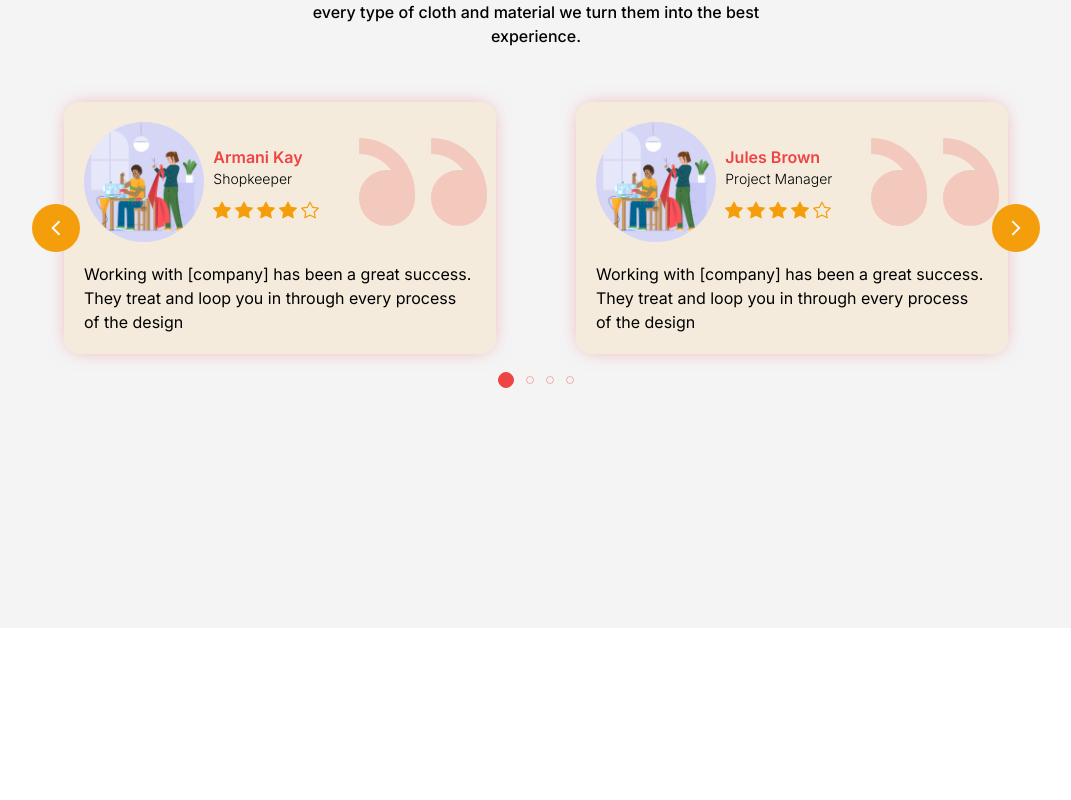
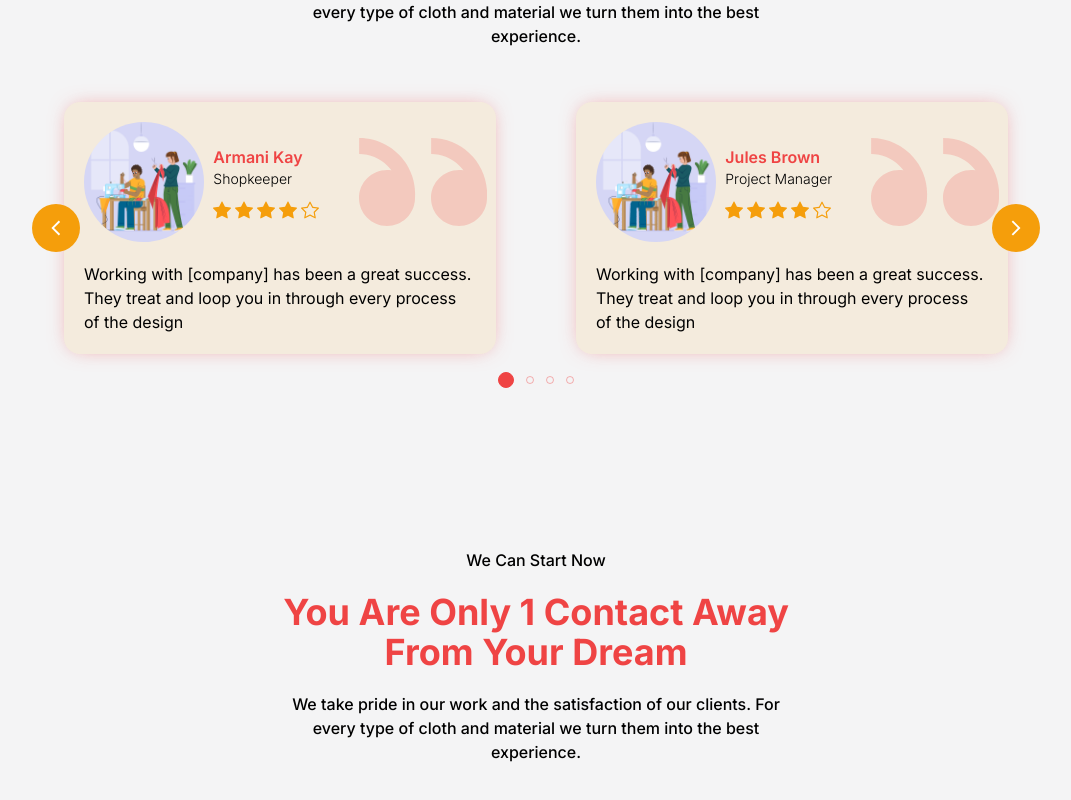
Before and after one commit to mmesomasaint/hulksmasher, a Next.js app: page / in a window 1280 px wide. Shown: the part 3449-4249 px from the top of the page, without its empty margins (104-1175 px from the left). Before the commit the page ends 4077 px from the top, so only its background shows below. Built offline with nearby package versions, Linux system fonts and the light colour scheme.

Commit message:
Feat: Design the title

```diff
--- a/app/page.tsx
+++ b/app/page.tsx
@@ -280,7 +280,17 @@ export default function Home() {
         {/**End of feedback */}
         <section className='bg-zinc-100'>
           <div className='max-w-[90rem] mx-auto'>
-            <div className='w-full lg:w-[90%] xl:w-[80%] mx-auto flex flex-col justify-start items-center gap-5 py-20'></div>
+            <div className='w-full lg:w-[90%] xl:w-[80%] mx-auto flex flex-col justify-start items-center gap-5 py-20'>
+              <TitleBox
+                intro='We Can Start Now'
+                main='You Are Only 1 Contact Away From Your Dream'
+                pos='CENTER'
+              >
+                We take pride in our work and the satisfaction of our clients.
+                For every type of cloth and material we turn them into the best
+                experience.
+              </TitleBox>
+              </div>
           </div>
         </section>
         {/**End of contact */}
```
